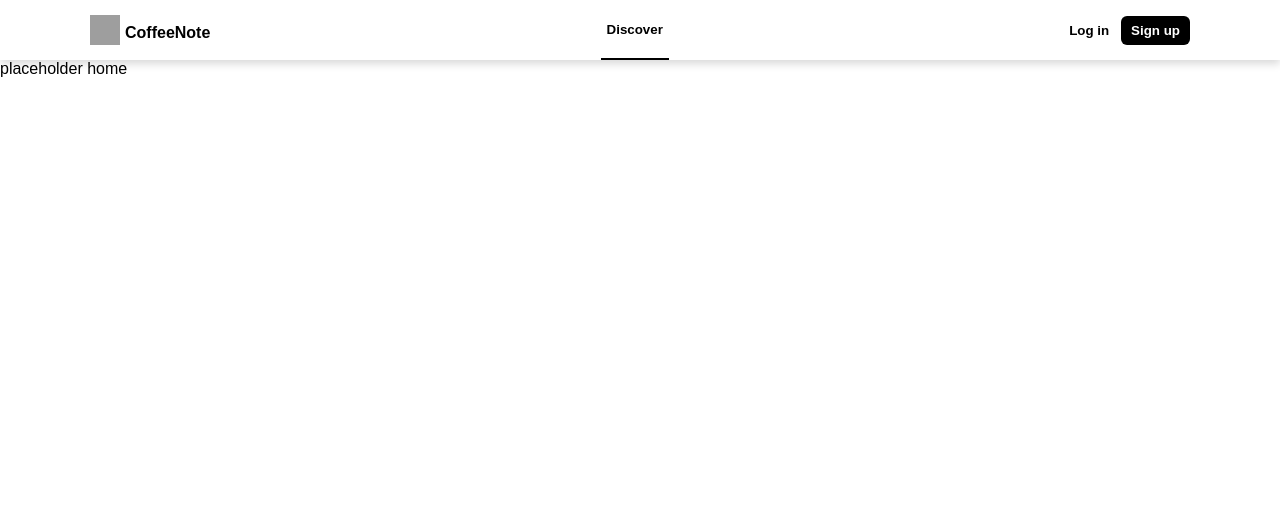
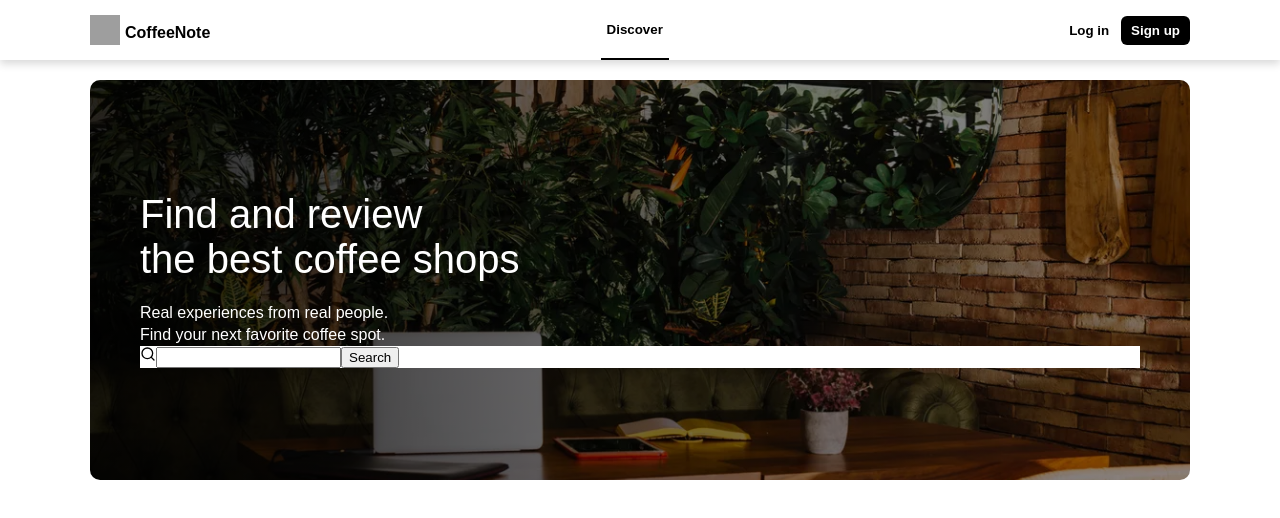
Before and after one commit to Jean123Van/coffee-shop, a React (Vite) app: page / in a window 1280 px wide. Shown: the top 518 px of the page. Built offline with nearby package versions, Linux system fonts and the light colour scheme; grey boxes are pictures that could not be loaded.

Commit message:
render first content on home page

```diff
--- a/src/components/NavBar/NavBar.tsx
+++ b/src/components/NavBar/NavBar.tsx
@@ -3,11 +3,7 @@ import logo from '../../assets/coffee.png';
 
 function NavBar() {
     return (
-        <main
-            style={{
-                minHeight: '100vh',
-            }}
-        >
+        <>
             <header
                 style={{
                     backgroundColor: 'white',
@@ -16,6 +12,7 @@ function NavBar() {
                     display: 'flex',
                     boxShadow: '0 4px 8px rgba(0, 0, 0, 0.15)',
                     justifyContent: 'center',
+                    position: 'sticky',
                 }}
             >
                 <div
@@ -104,10 +101,25 @@ function NavBar() {
                 </div>
             </header>
 
-            <section>
-                <Outlet />
-            </section>
-        </main>
+            <main
+                style={{
+                    paddingLeft: '20px',
+                    paddingRight: '20px',
+
+                    display: 'flex',
+                    justifyContent: 'center',
+                }}
+            >
+                <div
+                    style={{
+                        width: '100%',
+                        maxWidth: '1100px',
+                    }}
+                >
+                    <Outlet />
+                </div>
+            </main>
+        </>
     );
 }
 
--- a/src/pages/Home.tsx
+++ b/src/pages/Home.tsx
@@ -1,11 +1,61 @@
+import cafeImage from '../assets/images/cafe.webp';
+import { LuSearch } from 'react-icons/lu';
+
 function Home() {
     return (
-        <main>
-            placeholder home
-            <div>
-                <div></div>
+        <div
+            style={{
+                backgroundImage: `linear-gradient(
+                    to right,
+                    rgba(0, 0, 0, 0.85),
+                    rgba(0, 0, 0, 0.55),
+                    rgba(0, 0, 0, .45)
+                ),url(${cafeImage})`,
+                backgroundSize: 'cover',
+                height: '400px',
+                backgroundPosition: 'center',
+                borderRadius: '10px',
+                padding: '50px',
+                display: 'flex',
+                flexDirection: 'column',
+                justifyContent: 'center',
+                marginTop: '20px',
+            }}
+        >
+            <h1
+                style={{
+                    color: 'white',
+                    fontWeight: 'normal',
+                    fontSize: '40px',
+                    // border: '1px solid white',
+
+                    marginBottom: '20px',
+                }}
+            >
+                Find and review <br /> the best coffee shops
+            </h1>
+            <h5
+                style={{
+                    color: 'white',
+                    fontWeight: 'normal',
+                    fontSize: '16px',
+                    lineHeight: '22px',
+                }}
+            >
+                Real experiences from real people. <br /> Find your next
+                favorite coffee spot.
+            </h5>
+            <div
+                style={{
+                    backgroundColor: 'white',
+                }}
+            >
+                <LuSearch />
+                <input />
+                {/* Use created reusable button component */}
+                <button>Search</button>
             </div>
-        </main>
+        </div>
     );
 }
 
```
Also changed, not shown: src/assets/images/cafe.webp (added).
